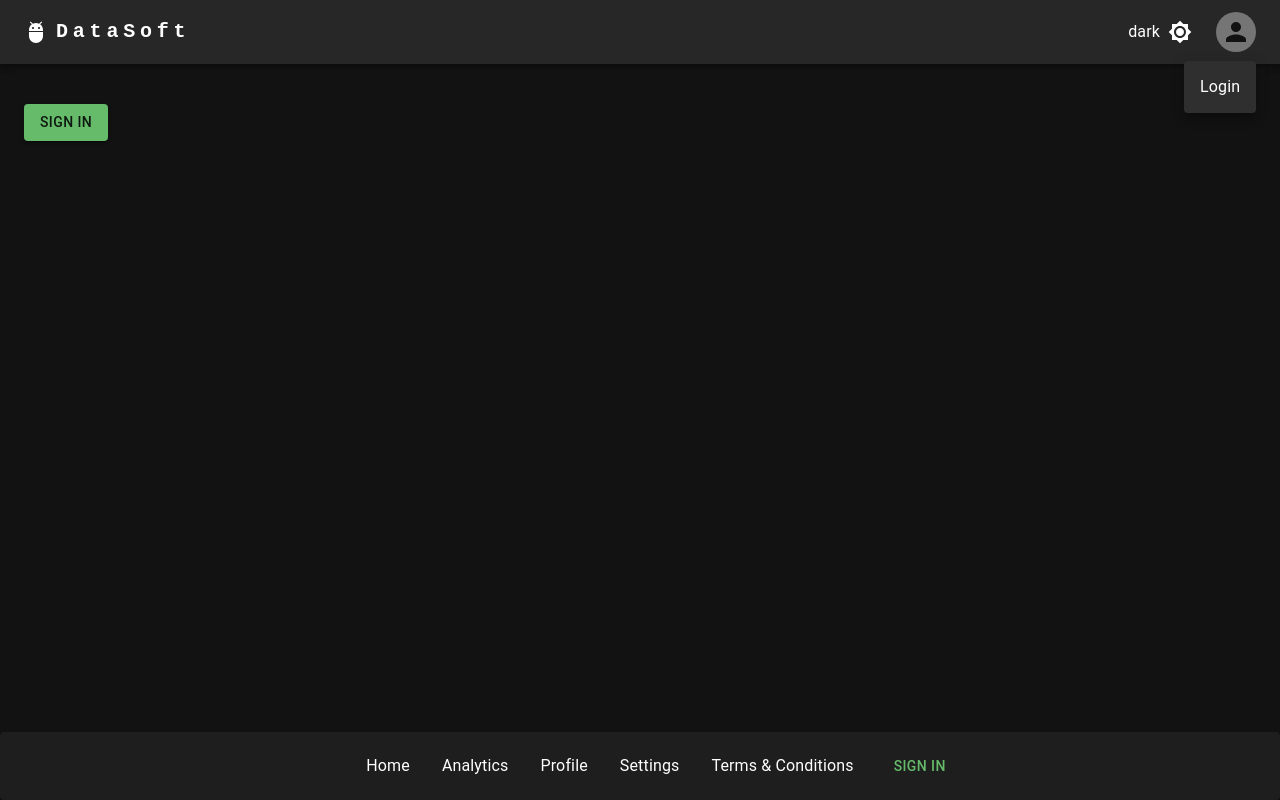
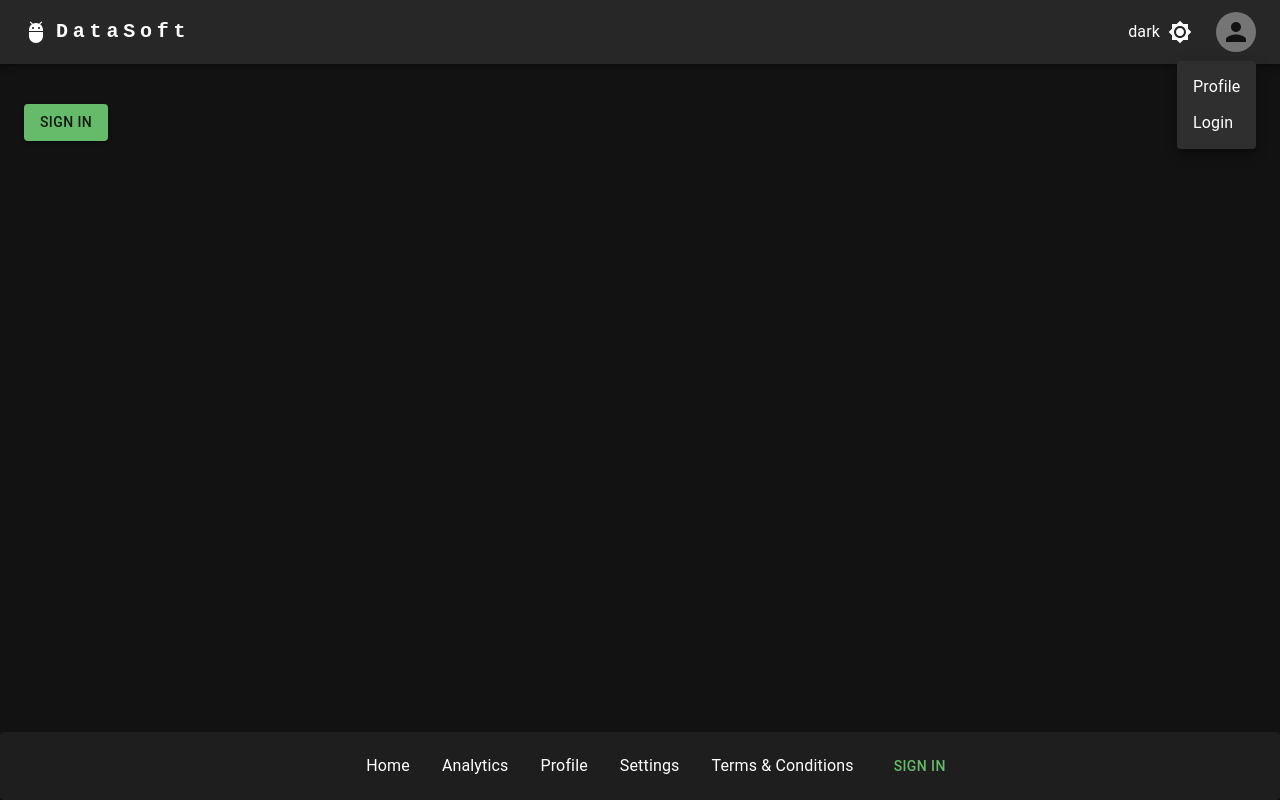
Before and after one commit to AleksandraCislowski/dashboard, a Next.js app: page / in a window 1280 px wide. Both pictures are taken after a click on the button 1236 px from the left and 32 px from the top of the page. Built offline with nearby package versions, Linux system fonts and the light colour scheme; no server answers.

Commit message:
avatar hotfix

```diff
--- a/src/components/Header/Header.tsx
+++ b/src/components/Header/Header.tsx
@@ -12,6 +12,8 @@ import Tooltip from "@mui/material/Tooltip";
 import MenuItem from "@mui/material/MenuItem";
 import AdbIcon from "@mui/icons-material/Adb";
 import ThemeToggleButton from "../ThemeToggleButton";
+import { useTheme } from "@emotion/react";
+import Link from "next/link";
 
 export type HeaderProps = {
   ColorModeContext: React.Context<{ toggleColorMode: () => void }>;
@@ -20,23 +22,15 @@ export type HeaderProps = {
 const Header = (props: HeaderProps) => {
   const { ColorModeContext } = props;
   const { data: session } = useSession();
+  const theme = useTheme();
   const userProfileImg = session?.user?.image as string;
-  const [anchorElNav, setAnchorElNav] = React.useState<null | HTMLElement>(
-    null
-  );
+
   const [anchorElUser, setAnchorElUser] = React.useState<null | HTMLElement>(
     null
   );
 
-  const handleOpenNavMenu = (event: React.MouseEvent<HTMLElement>) => {
-    setAnchorElNav(event.currentTarget);
-  };
   const handleOpenUserMenu = (event: React.MouseEvent<HTMLElement>) => {
     setAnchorElUser(event.currentTarget);
-  };
-
-  const handleCloseNavMenu = () => {
-    setAnchorElNav(null);
   };
 
   const handleCloseUserMenu = () => {
@@ -119,6 +113,17 @@ const Header = (props: HeaderProps) => {
               open={Boolean(anchorElUser)}
               onClose={handleCloseUserMenu}
             >
+              <MenuItem>
+                <Link
+                  href={"/dashboard/profile"}
+                  style={{
+                    color: theme.palette.text.primary,
+                    textDecoration: "none",
+                  }}
+                >
+                  <Typography textAlign='center'>Profile</Typography>
+                </Link>
+              </MenuItem>
               <MenuItem onClick={() => (session ? signOut() : signIn())}>
                 <Typography textAlign='center'>
                   {session ? "Logout" : "Login"}
```
